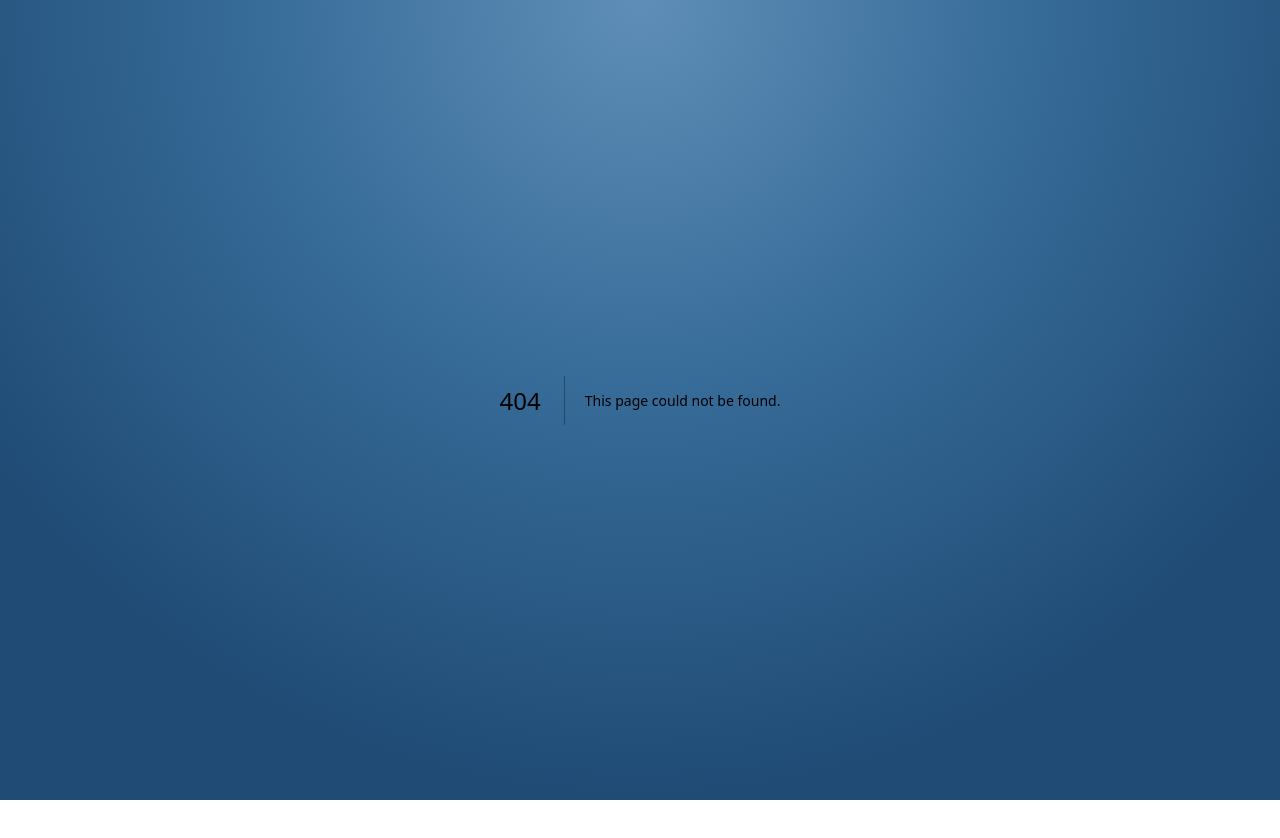
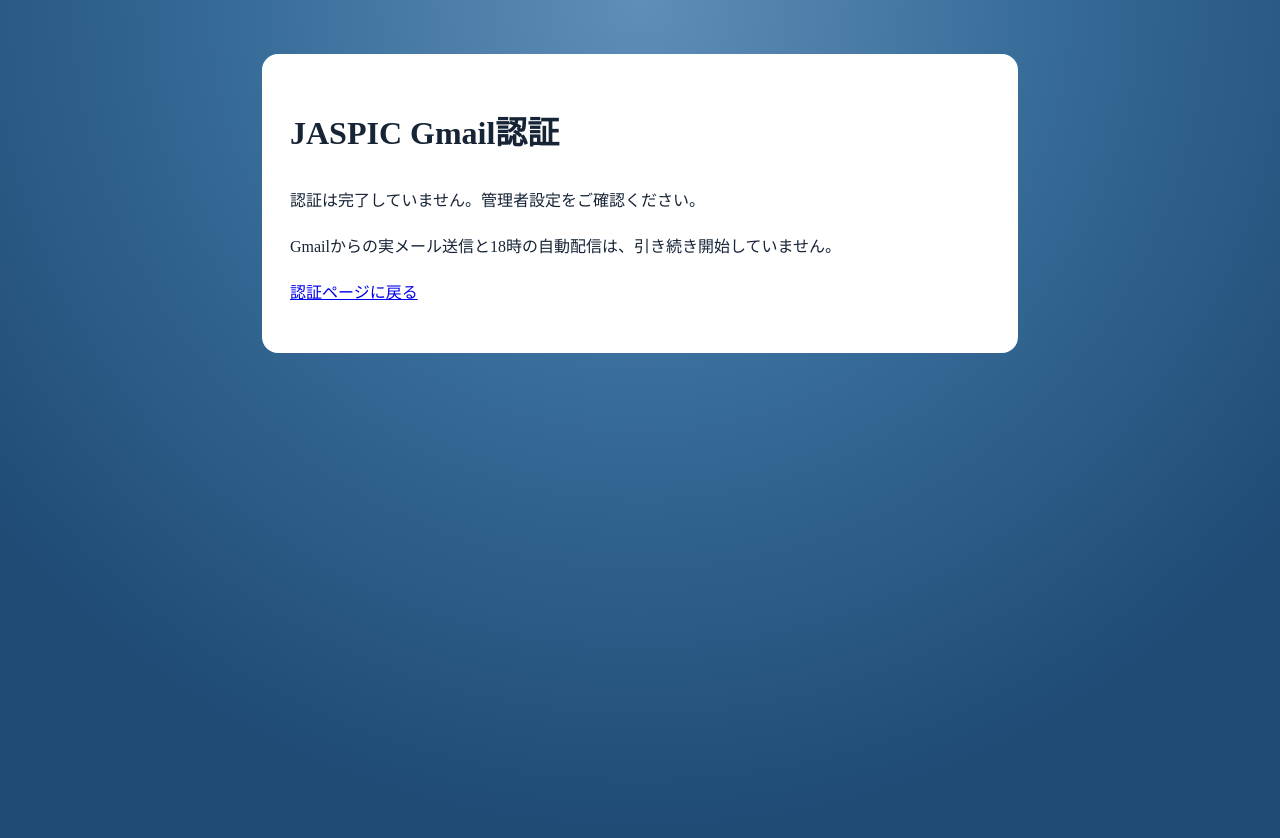
Before and after one commit to miyazaki1016/emergencyalert, a Next.js app: page /jaspic/oauth/result in a window 1280 px wide. Before the commit this address had no page. Shown: the top 838 px of the page. Before the commit the page ends 800 px from the top, so only its background shows below. Built offline with nearby package versions, Linux system fonts and the light colour scheme.

Commit message:
feat(jaspic): add secret-free browser OAuth result page

```diff
--- /dev/null
+++ b/app/jaspic/oauth/result/page.tsx
@@ -0,0 +1,23 @@
+import type { Metadata } from "next";
+import Link from "next/link";
+
+export const metadata: Metadata = {
+  title: "JASPIC Gmail認証結果",
+  robots: { index: false, follow: false },
+};
+export default async function JaspicOauthResult({ searchParams }: {
+  searchParams: Promise<{status?: string}>;
+}) {
+  const {status} = await searchParams;
+  const ok = status === "ok";
+  return (
+    <main style={{maxWidth:700,margin:"54px auto",padding:28,background:"#fff",borderRadius:16,color:"#162436",lineHeight:1.9}}>
+      <h1>JASPIC Gmail認証</h1>
+      <p aria-live="polite">{ok
+        ? "Googleの送信権限を確認し、認証情報を安全に保管しました。"
+        : "認証は完了していません。管理者設定をご確認ください。"}</p>
+      <p>Gmailからの実メール送信と18時の自動配信は、引き続き開始していません。</p>
+      <p><Link href="/jaspic/oauth">認証ページに戻る</Link></p>
+    </main>
+  );
+}
```
